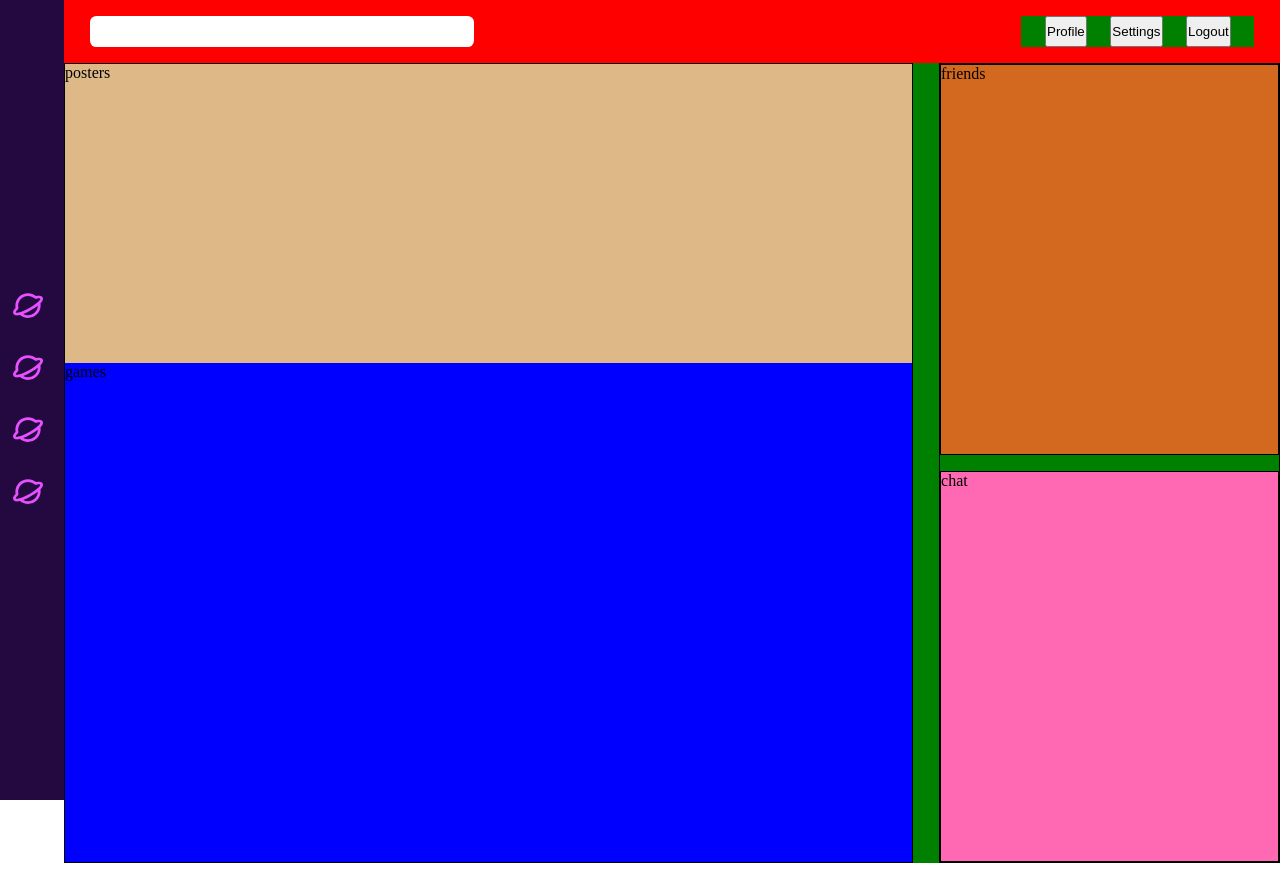
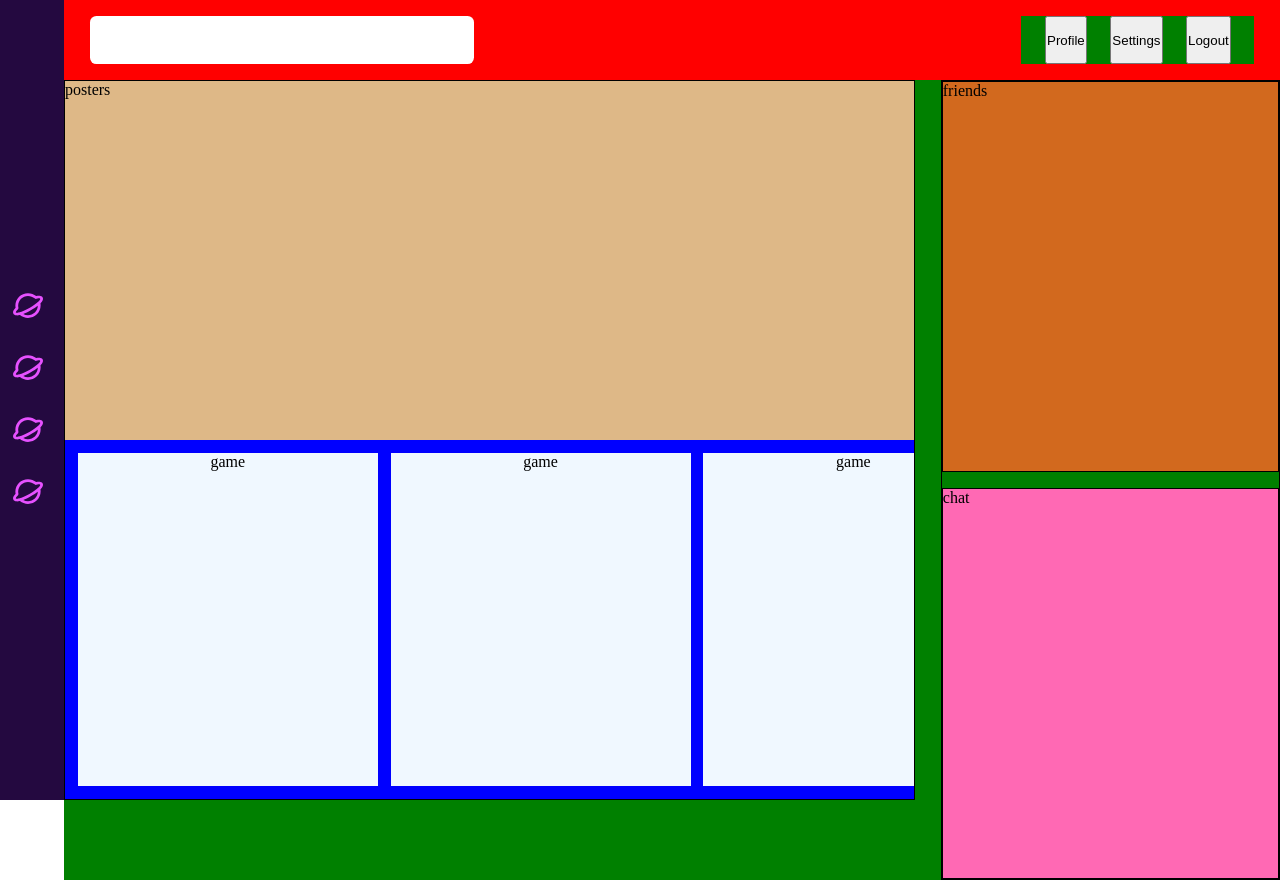
Before and after one commit to Evo3Tech/Game-Galaxy, a React (Vite) app: page /user_interface in a window 1280 px wide. Built offline with nearby package versions, Linux system fonts and the light colour scheme.

Commit message:
Adjust layout of OverView & Add sub components

```diff
--- a/src/components/user_page/SideNav.jsx
+++ b/src/components/user_page/SideNav.jsx
@@ -1,11 +1,13 @@
+import { useNavigate } from "react-router-dom"
 import "../../css/user_page/user_page.css"
 import home_svg from "../../imgs/logos/home.svg"
 
 function SideNav() {
+    const navigate = useNavigate()
     return(
         <div className="sideNav">
             <nav>
-                <button>
+                <button onClick={()=>{navigate("/user_interface")}}>
                     <img src={home_svg} alt="" />
                 </button>
                 <button>
--- a/src/components/user_page/home_page/OverView.jsx
+++ b/src/components/user_page/home_page/OverView.jsx
@@ -1,4 +1,6 @@
 import "../../../css/user_page/home_page.css"
+import Games from "./OverView_components/Games"
+import Posters from "./OverView_components/Posters"
 // import { useSelector } from "react-redux"
 
 
@@ -6,12 +8,8 @@ function OverView() {
     // const user_info = useSelector((state)=>state.user.info)
     return(
         <div className="over_view">
-            <div className="posters">
-                posters
-            </div>
-            <div className="games">
-                games
-            </div>
+            <Posters/>
+            <Games/>
         </div>
     )
 }
--- /dev/null
+++ b/src/components/user_page/home_page/OverView_components/Game.jsx
@@ -0,0 +1,7 @@
+export default function Game(){
+    return(
+        <div className="game">
+            game
+        </div>
+    )
+}
--- /dev/null
+++ b/src/components/user_page/home_page/OverView_components/Games.jsx
@@ -0,0 +1,16 @@
+import Game from "./Game";
+
+export default function Games(){
+    return(
+        <div className="games">
+            <Game/>
+            <Game/>
+            <Game/>
+            <Game/>
+            <Game/>
+            <Game/>
+            <Game/>
+            <Game/>
+        </div>
+    )
+}
--- /dev/null
+++ b/src/components/user_page/home_page/OverView_components/Posters.jsx
@@ -0,0 +1,7 @@
+export default function Posters(){
+    return(
+        <div className="posters">
+            posters
+        </div>
+    )
+}
--- a/src/css/user_page/home_page.css
+++ b/src/css/user_page/home_page.css
@@ -4,26 +4,45 @@
     gap: 2vw;
     justify-content: space-between;
     height: 100%;
+    width: 95vw;
+    margin: auto;
 }
 .home_page > *{
     border: 1px solid;
 }
 
 .over_view{
-    flex: 5;
     display: flex;
     flex-direction: column;
+    justify-content: space-evenly;
+    max-width: 70%;
+    height: 90vh;
+    overflow: hidden;
+    /* padding: 5vw; */
 }
 .posters{
-    flex: 3;
+    height: 50%;
     background-color: burlywood;
 }
 .games{
-    flex: 5;
+    height: 50%;
     background-color: blue;
+    display:flex;
+    align-items: start;
+    gap: 1vw;
+    overflow-x: scroll;
+    padding: 1vw;
+    /* width: 30vw; */
+}
+.game{
+    background-color: aliceblue;
+    height: 100%;
+    width: 300px;
+    text-align: center;
+    flex-shrink: 0;
 }
 .chat_section{
-    flex: 2;
+    width: 30%;
     display: flex;
     flex-direction: column;
     gap: 2vh;
--- a/src/css/user_page/user_page.css
+++ b/src/css/user_page/user_page.css
@@ -50,6 +50,7 @@ body{
     display: flex;
     padding: 2vh 2vw;
     justify-content: space-between;
+    height: 10vh;
 }
 .user_container header #searchBar{
     padding: 1vh 2vw;
```
Also changed, not shown: src/components/user_page/home_page/OverView_components/Poster.jsx (added, +7 -0 lines).
